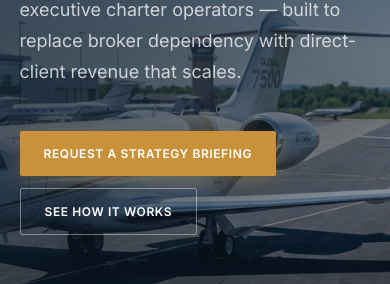
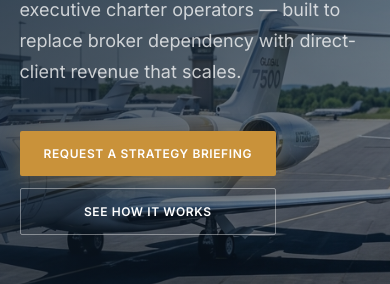
Before and after one commit to Code21435/Jet-flow, a React (Vite) app: page / in a window 390 px wide. Shown: the part 330-614 px from the top of the page. Built offline with nearby package versions, Linux system fonts and the light colour scheme; a web font is replaced by a local one.

Commit message:
style(mobile): equalize button widths in hero section

```diff
--- a/src/index.css
+++ b/src/index.css
@@ -710,12 +710,13 @@ input:focus, select:focus, textarea:focus {
 
   .hero-actions {
     flex-direction: column;
-    align-items: flex-start;
+    align-items: stretch;
+    width: max-content;
     gap: 12px;
   }
 
   .hero-actions .btn {
-    width: auto;
+    width: 100%;
   }
 
   .hero-trust-strip {
```
